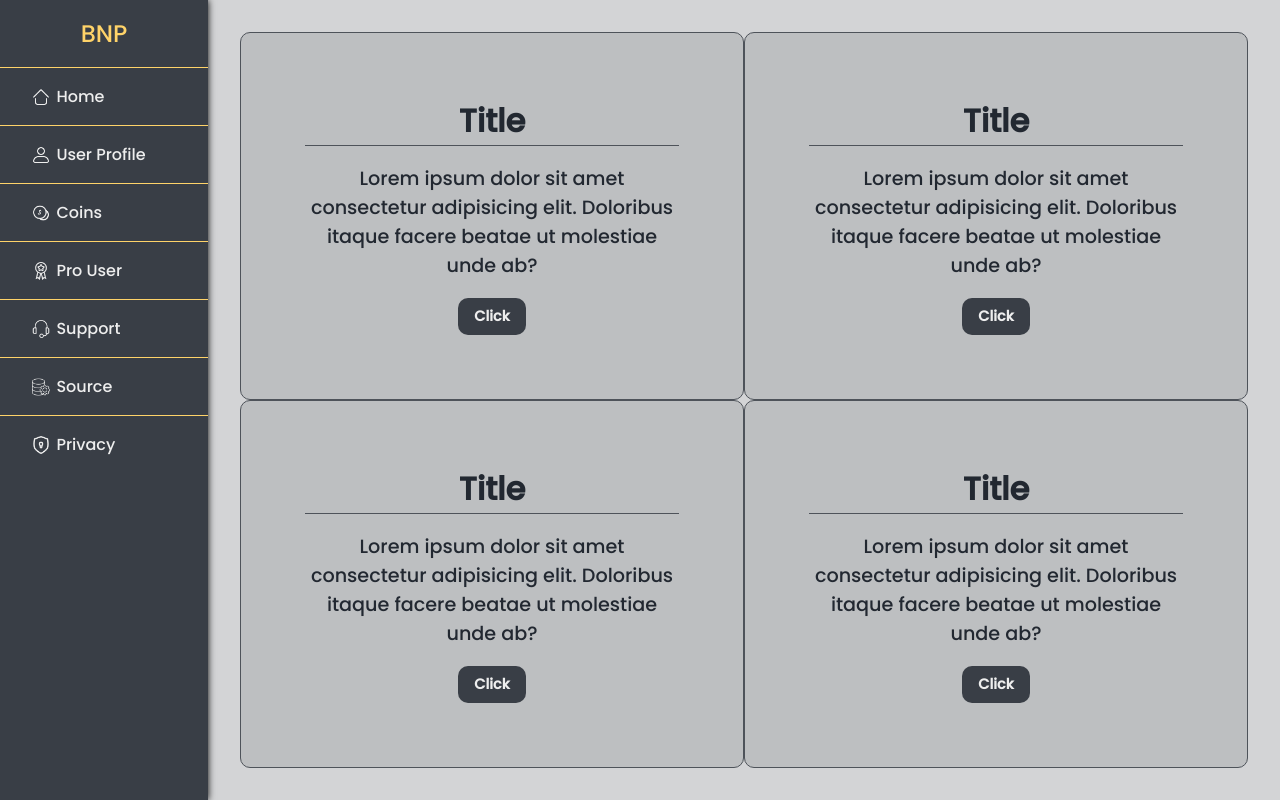
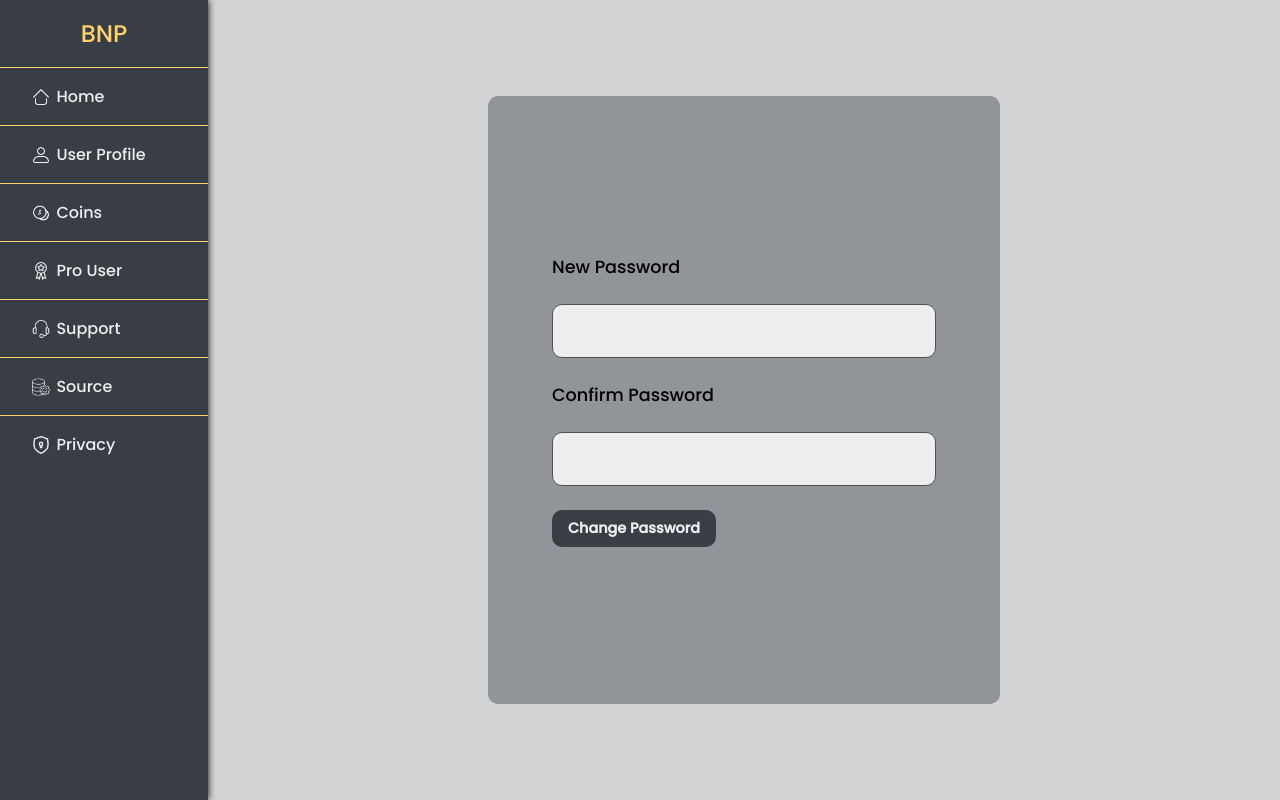
Before and after one commit to SoheilKhorram/BNP, a PHP site: page /panel.php in a window 1280 px wide. Run offline with PHP 8.4, Linux system fonts and the light colour scheme.

Commit message:
basic styling to the profile user section

```diff
--- a/css/panel.css
+++ b/css/panel.css
@@ -236,3 +236,55 @@ body {
 .support__form>textarea:focus {
     outline: 1.5px solid var(--primary-clr-100);
 }
+
+/* User Profile */
+
+.user-profile {
+    display: flex;
+    align-items: center;
+    justify-content: center;
+    flex: 1 1 0;
+    max-width: 40%;
+    margin: 6rem auto;
+    padding: 4rem;
+    background-color: var(--primary-clr-600);
+    border-radius: var(--radius);
+}
+
+.user-profile>form {
+    display: flex;
+    flex-direction: column;
+    flex: 1 1 0;
+}
+
+.user-profile>form>*+* {
+    margin-top: 1.5rem;
+}
+
+.user-profile>form>label {
+    font-size: 1.1rem;
+}
+
+.user-profile>form>input {
+    max-width: 40rem;
+    padding: 1rem;
+    border-radius: var(--radius);
+    background-color: var(--secondary-clr);
+    border: 1px solid var(--primary-clr-300);
+}
+
+.user-profile__button {
+    align-self: flex-start;
+    padding: 0.5rem 1rem;
+    font-size: 0.9rem;
+    border-radius: var(--radius);
+    background-color: var(--primary-clr-200);
+    color: var(--secondary-clr);
+    font-weight: 600;
+    cursor: pointer;
+    transition: all 0.2s ease-in-out;
+}
+
+.user-profile__button:hover {
+    color: var(--accent-clr);
+}
--- a/panel.php
+++ b/panel.php
@@ -43,7 +43,7 @@
         </li>
     </div>
 
-    <div class="source">
+    <!-- <div class="source">
         <div class="card">
             <h2>Title</h2>
             <p>
@@ -82,7 +82,7 @@
             </p>
             <button class="card__button">Click</button>
         </div>
-    </div>
+    </div> -->
 
     <!-- <div class="support">
         <form class="support__form">
@@ -93,6 +93,15 @@
             <button class="support__button">Send</button>
         </form>
     </div> -->
+    <div class="user-profile">
+        <form action="">
+            <label>New Password</label>
+            <input type="password">
+            <label>Confirm Password</label>
+            <input type="password">
+            <button class="user-profile__button">Change Password</button>
+        </form>
+    </div>
 
     <script>
         function handleClick() {
```
